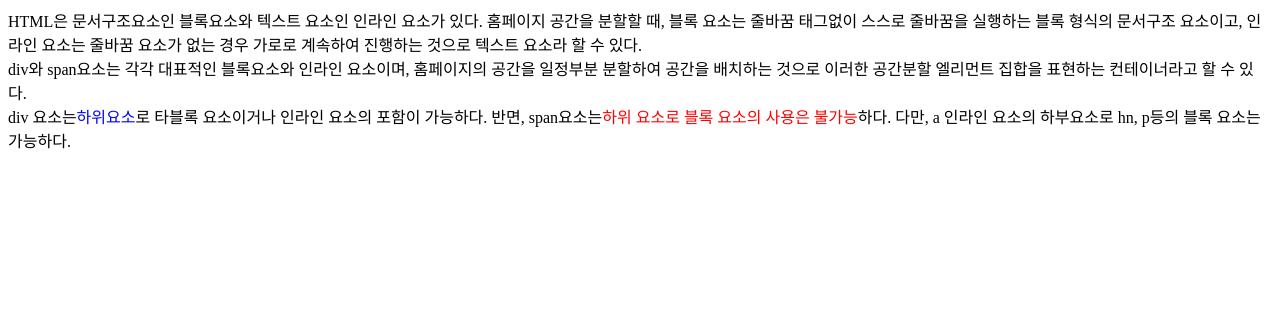
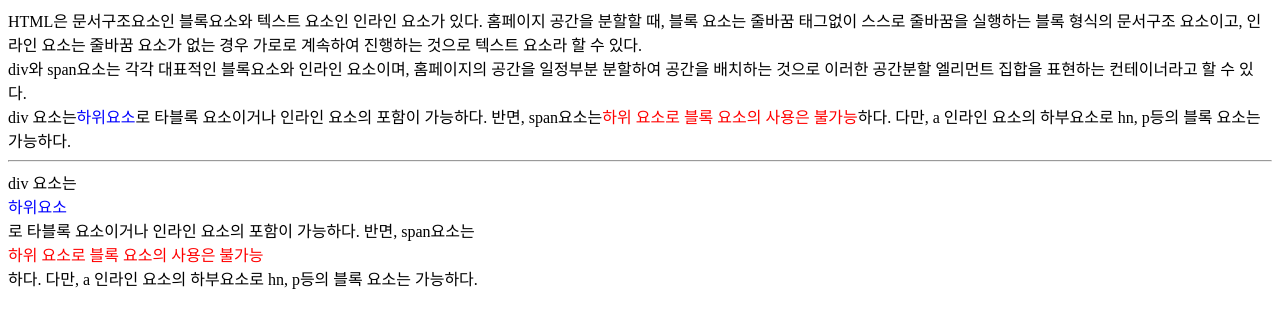
Before and after one commit to 20181383/20181383.github.io, a plain HTML site: page html5/divSpan.html in a window 1280 px wide. Drawn offline with Linux system fonts and the light colour scheme.

Commit message:
Update divSpan.html

```diff
--- a/html5/divSpan.html
+++ b/html5/divSpan.html
@@ -14,6 +14,10 @@ div와 span요소는 각각 대표적인 블록요소와 인라인 요소이며,
 <div>
 div 요소는<span style="color:blue;">하위요소</span>로 타블록 요소이거나 인라인 요소의 포함이 가능하다. 반면, span요소는<span style="color:red;">하위 요소로 블록 요소의 사용은 불가능</span>하다. 다만, a 인라인 요소의 하부요소로 hn, p등의 블록 요소는 가능하다.
 </div>
+<hr/>
+<div>
+div 요소는<div style="color:blue;">하위요소</div>로 타블록 요소이거나 인라인 요소의 포함이 가능하다. 반면, span요소는<div style="color:red;">하위 요소로 블록 요소의 사용은 불가능</div>하다. 다만, a 인라인 요소의 하부요소로 hn, p등의 블록 요소는 가능하다.
+</div>
 
 </body>
 </html>
```
